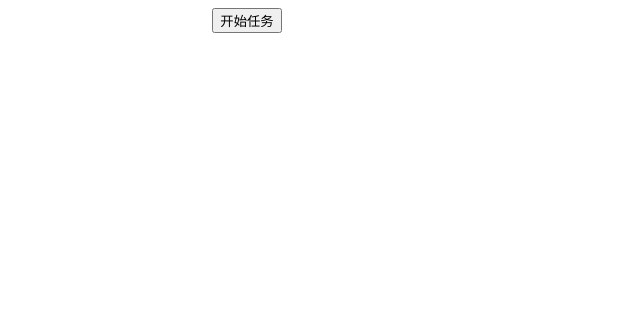
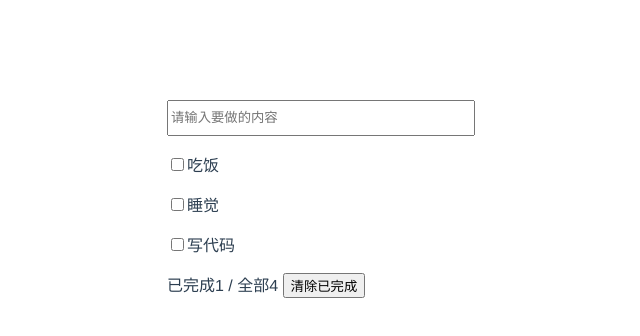
Before and after one commit to shiqingyun1024/vue3.0-summary, a Vue app in the folder vue3.0开发/todolist/todolist/: page / in a window 1280 px wide. Shown: the top 336 px of the page, without its empty margins (393-1033 px from the left). Built offline with nearby package versions, Linux system fonts and the light colour scheme.

Commit message:
vue3.0 todolist

```diff
--- a/vue3.0开发/todolist/todolist/src/components/nativeFooter/NativeFooter.vue
+++ b/vue3.0开发/todolist/todolist/src/components/nativeFooter/NativeFooter.vue
@@ -1,5 +1,7 @@
 <template>
-  <div class="footer"></div>
+  <div class="footer">
+    <p>已完成1 / 全部4  <button>清除已完成</button></p>
+  </div>
 </template>
 
 <script>
@@ -10,4 +12,9 @@ export default defineComponent({
 });
 </script>
 <style scoped lang="scss">
+.footer{
+  p{
+    text-align: left;
+  }
+}
 </style>
--- a/vue3.0开发/todolist/todolist/src/components/nativeHeader/NativeHeader.vue
+++ b/vue3.0开发/todolist/todolist/src/components/nativeHeader/NativeHeader.vue
@@ -1,5 +1,7 @@
 <template>
-  <div class="header"></div>
+  <div class="header">
+    <input type="text" placeholder="请输入要做的内容">
+  </div>
 </template>
 
 <script>
@@ -10,4 +12,12 @@ export default defineComponent({
 });
 </script>
 <style scoped lang="scss">
+.header{
+  input{
+    display: block;
+    width: 300px;
+    height: 30px;
+    line-height: 30px;
+  }
+}
 </style>
--- a/vue3.0开发/todolist/todolist/src/components/nativeMain/NativeMain.vue
+++ b/vue3.0开发/todolist/todolist/src/components/nativeMain/NativeMain.vue
@@ -1,13 +1,39 @@
 <template>
-  <div class="main"></div>
+  <div class="main">
+    <p v-for="(item,index) in list"><input type="checkbox" name="item"><label>{{item.title}}</label></p>
+  </div>
 </template>
 
 <script>
 import { defineComponent } from "vue";
 export default defineComponent({
   name: "NativeMain",
-  setup() {}
+  setup() {
+    let list = [
+      {
+        title:'吃饭',
+        complete:false
+      },
+      {
+        title:'睡觉',
+        complete:false
+      },
+      {
+        title:'写代码',
+        complete:false
+      }
+    ]
+    return {
+      list
+    }
+  }
 });
 </script>
 <style scoped lang="scss">
+.main{
+  p{
+    text-align: left;
+    font-size: 16px;
+  }
+}
 </style>
--- a/vue3.0开发/todolist/todolist/src/router/index.js
+++ b/vue3.0开发/todolist/todolist/src/router/index.js
@@ -1,5 +1,5 @@
 import { createRouter, createWebHistory } from 'vue-router'
-import Start from '../views/Start.vue'
+import Home from '../views/Home.vue'
 
 // 路由的配置
 // path：路由路径 必须以/开头  url跳转时的路径  必填的属性
@@ -9,18 +9,18 @@ const routes = [
   //  /代表首页，所以需要把Home组件引入进来，其他的路由组件可以按需加载（节省首屏加载时间，按需加载，节省了性能）。
   {
     path: '/',
-    name: 'Start',
-    component: Start
+    name: 'Home',
+    component: Home
   },
   {
-    path: '/Home',
-    name: 'Home',
+    path: '/Start',
+    name: 'Start',
     // 懒加载，也可以称之为按需加载
     // route level code-splitting
     // this generates a separate chunk (about.[hash].js) for this route
     // which is lazy-loaded when the route is visited.
     // webpackChunkName: "about"指的是这个组件被打包之后的名字
-    component: () => import(/* webpackChunkName: "about" */ '../views/Home.vue')
+    component: () => import(/* webpackChunkName: "about" */ '../views/Start.vue')
   },
   {
     path: '/Detail',
--- a/vue3.0开发/todolist/todolist/src/views/Home.vue
+++ b/vue3.0开发/todolist/todolist/src/views/Home.vue
@@ -1,21 +1,18 @@
 <template>
   <div class="home">
-    <div>
-      {{num1}}----{{num2}}
-      两数之和为{{addNum}}
-    </div>
-    <button @click="add">改变数值</button>
+    <NativeHeader></NativeHeader>
+    <NativeMain></NativeMain>
+    <NativeFooter></NativeFooter>
   </div>
 </template>
 
 <script>
-// @ is an alias to /src
 import NativeHeader from "@/components/nativeHeader/NativeHeader.vue";
 import NativeMain from "@/components/nativeMain/NativeMain.vue";
 import NativeFooter from "@/components/nativeFooter/NativeFooter.vue";
 import { defineComponent, ref, computed } from "vue";
-import { useStore } from "vuex" // 内置的hooks函数
-import { useRouter, useRoute} from "vue-router" // 内置的hooks函数
+import { useStore } from "vuex"; // 内置的hooks函数
+import { useRouter, useRoute } from "vue-router"; // 内置的hooks函数
 
 export default defineComponent({
   name: "Home",
@@ -25,47 +22,13 @@ export default defineComponent({
     NativeFooter
   },
   setup() {
-    let store = useStore()
-    let list = computed(()=>{
-      return store.state.list
-    })
-     // router是全局路由对象
-    let router = useRouter()
-    // route是当前组件路由对象
-    let route = useRoute()
-    console.log(route.query);
-    // query传递过来的参数都是字符串的类型
-    console.log(typeof route.query.num);
-
-
-    // 跳转路由
-    // push函数里面可以传入跳转的路径
-    // back：回退到上一页
-    // forward：去到下一页
-    // go(整数) 正数代表前进，负数代表后退
-    // router.push('/about')
-    // router.push({
-    //   path:'/about'
-    // })
-
-    let num1 = ref(10);
-    let num2 = ref(20);
-    let addNum = computed(() => {
-      // 必须返回一个值
-      // 逻辑代码
-      // 购物车总价经常用
-      return num1.value + num2.value;
-    });
-    let add = () => {
-      num1.value++;
-      num2.value++;
-    };
-    return {
-      num1,
-      num2,
-      addNum,
-      add
-    };
+    return {};
   }
 });
 </script>
+<style scoped lang="scss">
+.home{
+  margin-top: 100px;
+  margin-left: calc(50% - 80px);
+}
+</style>
```
Also changed, not shown: vue3.0开发/todolist/todolist/src/views/Home copy.vue (added, +71 -0 lines).
